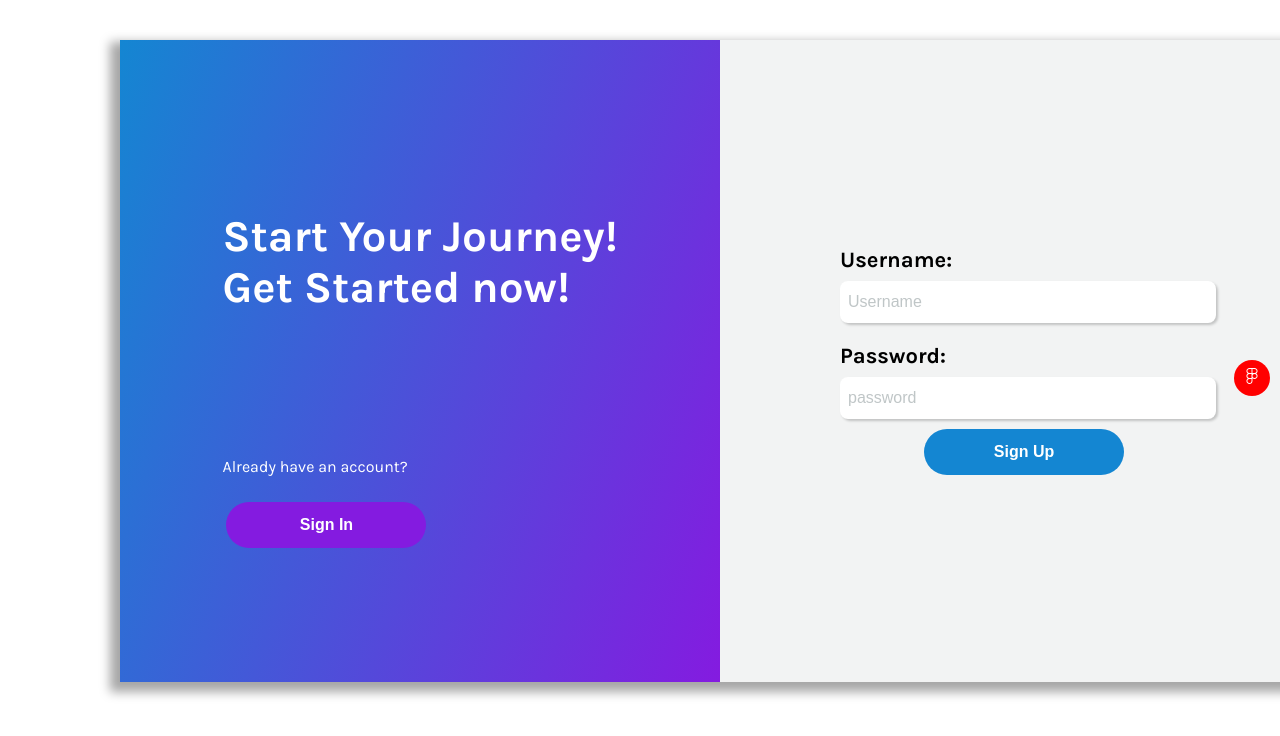
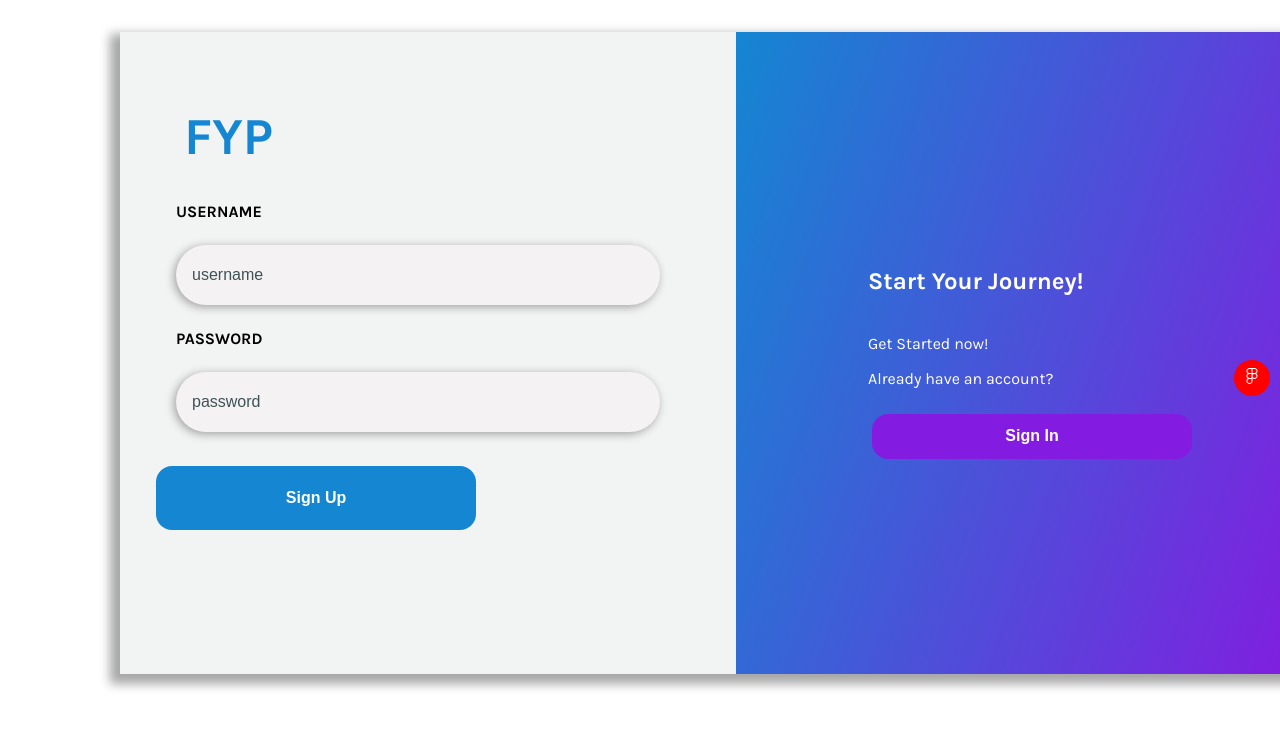
Before and after one commit to prasantadh/fyp-workshop, a React (Create React App) app in the folder fe/: page /register in a window 1280 px wide. Shown: the top 736 px of the page. Built offline with nearby package versions, Linux system fonts and the light colour scheme.

Commit message:
sign up page css

```diff
--- a/fe/package.json
+++ b/fe/package.json
@@ -6,7 +6,7 @@
     "@testing-library/jest-dom": "^5.17.0",
     "@testing-library/react": "^13.4.0",
     "@testing-library/user-event": "^13.5.0",
-    "axios": "^1.7.4",
+    "axios": "^1.7.5",
     "date-fns": "^3.6.0",
     "jwt-decode": "^4.0.0",
     "react": "^18.3.1",
@@ -14,7 +14,7 @@
     "react-hot-toast": "^2.4.1",
     "react-icons": "^5.2.1",
     "react-router-dom": "^6.26.1",
-    "react-scripts": "5.0.1",
+    "react-scripts": "^5.0.1",
     "react-tabs": "^6.0.2",
     "web-vitals": "^2.1.4"
   },
--- a/fe/src/components/Button/button.css
+++ b/fe/src/components/Button/button.css
@@ -4,7 +4,6 @@
   background: var(--secondary);
   color: white;
   padding: 0.8rem 1.5rem;
-  border-radius: 8px;
   margin-left: 4px;
   font-size: var(--text);
   font-weight: 600;
@@ -17,11 +16,7 @@
 }
 
 .button-extra:active {
-  background: linear-gradient(
-    to bottom right,
-    var(--primary),
-    var(--secondary)
-  );
+  background: var(--gradient);
   border: 1px solid var(--black-75);
 }
 
@@ -35,11 +30,7 @@
 }
 
 .button:hover {
-  background: linear-gradient(
-    to bottom right,
-    var(--primary),
-    var(--secondary)
-  );
+  background: var(--gradient);
   border: 1px solid transparent;
 }
 
@@ -54,5 +45,5 @@
 }
 
 .rounded {
-  border-radius: 32px;
+  border-radius: 16px;
 }
--- a/fe/src/components/Button/index.jsx
+++ b/fe/src/components/Button/index.jsx
@@ -8,7 +8,7 @@ export const ButtonType = {
 };
 
 const CustomButton = ({
-  buttonType = ButtonType.SECONDARY_GRADIENT,
+  buttonType = ButtonType.SECONDARY,
   isRounded,
   disabled,
   text,
--- a/fe/src/components/Input/index.jsx
+++ b/fe/src/components/Input/index.jsx
@@ -1,7 +1,7 @@
 import React from "react";
 import "./input.css";
 
-const CustomInput = ({ hint, onChange, value, isPassword }) => {
+const CustomInput = ({ hint, onChange, value, isPassword, style }) => {
   return (
     <input
       type={isPassword ? "password": "text"}
@@ -9,6 +9,7 @@ const CustomInput = ({ hint, onChange, value, isPassword }) => {
       placeholder={hint ?? "No Hints figure it out"}
       value={value}
       className="input"
+      style = {style}
     />
   );
 };
--- a/fe/src/components/Input/input.css
+++ b/fe/src/components/Input/input.css
@@ -1,16 +1,18 @@
 .input {
   border: none;
-  background: white;
+  background: #F5F2F4;
   padding: 0;
   margin: 0;
   width: 100%;
   /* font-weight: 600; */
   font-size: var(--text);
   /* outline: none; */
-  box-shadow: rgba(0, 0, 0, 0.2) 1.95px 1.95px 2.6px;
+  box-shadow: var(--shadow);
   padding: 0.75rem 0.5rem;
   /* margin-bottom: 20px; */
-  border-radius: 8px;
+  border-radius: 40px;
+  padding-left:16px;
+  box-shadow:var(--shadow-2);
 }
 
 .input:hover,
@@ -18,10 +20,10 @@
 .input:active {
   border: none;
   outline: none;
-  box-shadow: rgb(20, 134, 210, 0.3) 1.95px 1.95px 2.6px;
 }
 
 .input::placeholder {
-  color: var(--black-25);
+
+  color: var(--black-75);
   opacity: 1;
 }
--- a/fe/src/components/Navbar/NavBar.jsx
+++ b/fe/src/components/Navbar/NavBar.jsx
@@ -28,6 +28,7 @@ const NavBar = () => {
             </Link>
           </a>
           <a className="nav-button">
+            {/* we create a modal for writing */}
             <Link to="/write-tweet">
               <WriteIcon />
             </Link>
--- a/fe/src/components/icons/KeyIcon.jsx
+++ b/fe/src/components/icons/KeyIcon.jsx
@@ -1,6 +1,6 @@
 const KeyIcon = () => {
   return (
-    <svg width="32" height="31" viewBox="0 0 32 31" fill="none" xmlns="http://www.w3.org/2000/svg">
+    <svg width="32" height="32" viewBox="0 0 32 31" fill="none" xmlns="http://www.w3.org/2000/svg">
 <path d="M28.0001 2.66663L25.3335 5.33329M25.3335 5.33329L29.3335 9.33329L24.6668 14L20.6668 9.99996M25.3335 5.33329L20.6668 9.99996M15.1868 15.48C15.8752 16.1592 16.4225 16.968 16.7971 17.8597C17.1717 18.7514 17.3663 19.7083 17.3695 20.6755C17.3727 21.6426 17.1846 22.6009 16.816 23.495C16.4474 24.3892 15.9055 25.2016 15.2216 25.8855C14.5378 26.5694 13.7254 27.1112 12.8312 27.4798C11.937 27.8485 10.9788 28.0366 10.0116 28.0333C9.04448 28.0301 8.08751 27.8356 7.19584 27.461C6.30417 27.0864 5.49541 26.5391 4.81612 25.8506C3.4803 24.4675 2.74114 22.6151 2.75785 20.6924C2.77455 18.7696 3.54579 16.9303 4.90545 15.5706C6.26511 14.211 8.1044 13.4397 10.0272 13.423C11.95 13.4063 13.8024 14.1455 15.1855 15.4813L15.1868 15.48ZM15.1868 15.48L20.6668 9.99996" stroke="#001D1F" stroke-opacity="0.5" stroke-width="4" stroke-linecap="round" stroke-linejoin="round"/>
 </svg>
 
--- a/fe/src/index.css
+++ b/fe/src/index.css
@@ -32,7 +32,8 @@ code {
   --success: #1fbf43;
   --error: #e64034;
 
-  --shadow: -6px 6px 10px 4px rgb(0 0 0/ 0.35);
+  --shadow-1: -6px 6px 10px 4px rgb(0 0 0/ 0.35);
+  --shadow-2: -2px 2px 10px rgb(0 0 0/ 0.35);
   /* Text-size styles */
   --title: 24px;
   --subtitle: 22px;
--- a/fe/src/pages/RegisterPage/RegisterPage.css
+++ b/fe/src/pages/RegisterPage/RegisterPage.css
@@ -4,36 +4,54 @@
   height: 642px;
   position: absolute;
   margin-left: 120px;
-  /* margin-right:120px; */
-  margin-top: 5vh;
-  box-shadow: var(--shadow);
+  margin-top: 4vh;
+  box-shadow: var(--shadow-1);
+  background: var(--black-5);
   /* half of you height */
-  /* background-color: rgb(243, 184, 184); */
+
 }
 
-.left-container,
-.right-container {
+.left-container h1 {
+  width: 100%;
+  height: 61px;
+  font-size: 52px;
+  color: var(--primary);
+  margin-top: 26px;
+  margin-left:24px;
+  padding-left: 8px;
+  gap:64px;
+}
+
+.left-container, .right-container {
   flex: 1;
   display: flex;
   flex-direction: column;
-  justify-content: center;
-  align-items: center;
+  justify-content: left;
+  align-items: left;
 }
 
 .left-container {
-  background: var(--gradient);
-  color: white;
-  justify-content: space-around;
-  /* align-items: start; */
-}
 
-.right-container {
-  background: var(--black-5);
+  /* background: var(--black-5); */
+  color: var(--black);
+  margin-top:48px;
+  margin-left: 32px;
+  margin-right:auto;
 }
 
 .left-container h2 {
   font-size: 44px;
   margin-bottom: 8rem;
+}
+
+.label-container {
+  /* display: flex;
+  flex-direction: column; */
+  width: 100%;
+  gap: 1px;
+}
+.label-container label {
+  margin-left: 24px;
 }
 
 .left-button-container {
@@ -43,11 +61,18 @@
   align-items: start;
 }
 
-.right-container .label-container {
-  min-width: 60%;
-  display: flex;
-  flex-direction: column;
-  gap: 0.5rem;
+.right-container {
+  background: var(--gradient);
+  color: white;
+  justify-content: space-around;
+  /* align-items: start; */
+}
+
+.right-container {
+  /* display: flex;
+    flex-direction: column; */
+    width: 100%;
+    gap: 1px;
 }
 
 .right-container label {
@@ -57,12 +82,11 @@
 }
 
 .button-wrapper {
-  width: 200px;
-  margin-top: 10px;
+  width: 320px;
 }
 
 @media only screen and (max-width: 600px) {
-  .left-container {
+  .right-container {
     display: none;
   }
 
--- a/fe/src/pages/RegisterPage/index.jsx
+++ b/fe/src/pages/RegisterPage/index.jsx
@@ -60,34 +60,16 @@ const RegisterComponent = () => {
   return (
     <>
       <div className="main-container">
+
         <div className="left-container">
-          <div className="left-button-container">
-            <h2>
-              Start Your Journey! <br />
-              Get Started now!
-            </h2>
-
-            <p>Already have an account?</p>
-            <div className="button-wrapper">
-              <CustomButton
-                className="test"
-                isRounded
-                text={"Sign In"}
-                buttonType={ButtonType.SECONDARY}
-                onClick={() => {
-                  navigate("/login");
-                }}
-              />
-            </div>
-          </div>
-        </div>
-        <div className="right-container">
+          <h1>FYP</h1>
           <div className="label-container">
-            <label htmlFor="username">Username: </label>
+            <label htmlFor="username"><b>USERNAME</b> </label><br/>
             <CustomInput
-              hint={"Username"}
+              hint={"username"}
               value={username}
               onChange={onUsernameChange}
+              style={{height: "36px", width:"460px", margin: "24px"}}
             />
           </div>
           {incorrectData && (
@@ -104,21 +86,24 @@ const RegisterComponent = () => {
 
           <div
             className="label-container"
-            style={{
-              marginTop: "20px",
-            }}
+            // style={{
+            //   marginTop: "20px",
+            // }}
           >
-            <label htmlFor="password">Password: </label>
+            <label htmlFor="password"><b>PASSWORD</b> </label>
+            <br/>
             <CustomInput
+              isPassword={true}
               hint={"password"}
               value={password}
               onChange={onPasswordChange}
+              style={{height: "36px", width:"460px", margin: "24px"}}
             />
           </div>
           {incorrectData && (
             <p
               style={{
-                color: "red",
+                color: "var(--error)",
                 fontSize: "var(--text)",
                 fontWeight: 600,
               }}
@@ -133,8 +118,32 @@ const RegisterComponent = () => {
               buttonType={ButtonType.PRIMARY}
               isRounded
               onClick={onHandelSubmit}
+              style={{height:"64px", width: "320px"}}
             />
           </div>
+        </div>
+        <div className="right-container">
+        <div className="left-button-container">
+            <h2>
+              Start Your Journey!
+            </h2>
+            <br/>
+            <span>Get Started now!</span>
+
+            <p>Already have an account?</p>
+            <div className="button-wrapper">
+              <CustomButton
+                className="test"
+                isRounded
+                text={"Sign In"}
+                buttonType={ButtonType.SECONDARY}
+                onClick={() => {
+                  navigate("/login");
+                }}
+              />
+            </div>
+          </div>
+
         </div>
       </div>
     </>
--- a/fe/src/pages/SignInPage/SignInPage.css
+++ b/fe/src/pages/SignInPage/SignInPage.css
@@ -15,10 +15,10 @@
 }
 
 .left-container {
-  background: var(--gradient);
+  /* background: var(--gradient); */
   color: white;
   justify-content: space-around;
-  /* align-items: start; */
+  align-items: start;
 }
 
 .right-container {
```
Also changed, not shown: 1 other file (tests, documents, lock files or other folders).
